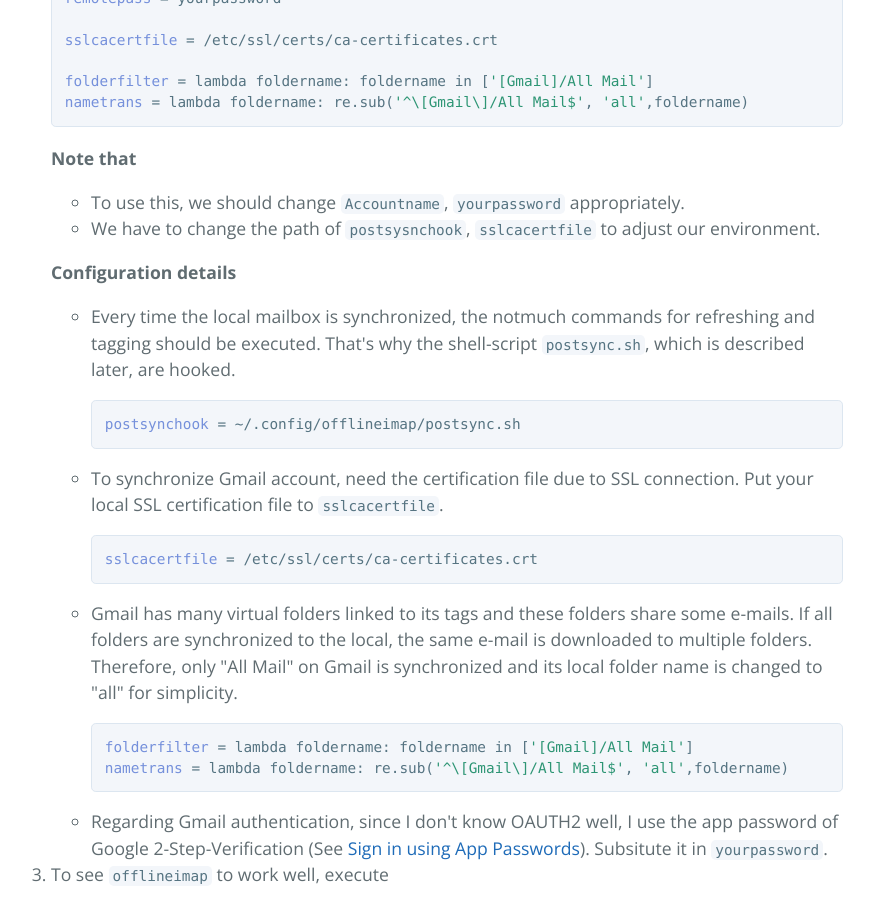
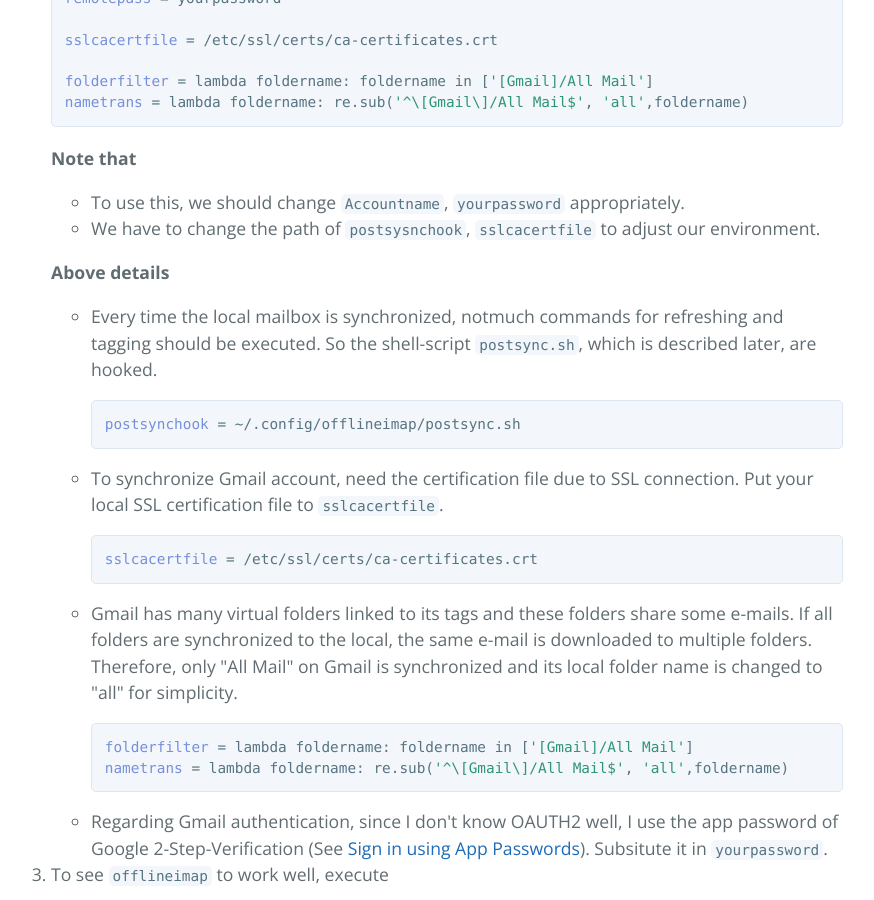
Before and after one commit to kkatsuyuki/notmuch-conf, a Jekyll site: the page built from docs/index.html, in a window 1280 px wide and 900 px high, scrolled down 2555 px. Shown: the whole window, without its empty margins (213-1087 px from the left). Built offline with Jekyll 4.4.1, drawn with Linux system fonts in a browser that asks for light colours.

Commit message:
easy correction

```diff
--- a/docs/index.html
+++ b/docs/index.html
@@ -164,15 +164,16 @@ My config file <code>$XDG_CONFIG_HOME/offlineimap/config</code> is
 <li>To use this, we should change <code>Accountname</code>, <code>yourpassword</code> appropriately.</li>
 <li>We have to change the path of <code>postsysnchook</code>, <code>sslcacertfile</code> to adjust our environment.</li>
 </ul>
+
 <p>
-<b>Configuration details</b>
+<b>Above details</b>
 </p>
 
 <ul class="org-ul">
 <li><p>
 Every time the local mailbox is synchronized,
-the notmuch commands for refreshing and tagging should be executed.
-That's why the shell-script <code>postsync.sh</code>, which is described later,
+notmuch commands for refreshing and tagging should be executed.
+So the shell-script <code>postsync.sh</code>, which is described later,
 are hooked.
 </p>
 <div class="org-src-container">
--- a/docs/org/index.org
+++ b/docs/org/index.org
@@ -83,11 +83,11 @@ layout: default
          - To use this, we should change =Accountname=, =yourpassword= appropriately.
          - We have to change the path of =postsysnchook=, =sslcacertfile= to adjust our environment.
 
-         *Configuration details*
+         *Above details*
 
          - Every time the local mailbox is synchronized,
-           the notmuch commands for refreshing and tagging should be executed.
-           That's why the shell-script =postsync.sh=, which is described later,
+           notmuch commands for refreshing and tagging should be executed.
+           So the shell-script =postsync.sh=, which is described later,
            are hooked.
            #+BEGIN_SRC conf-unix
            postsynchook = ~/.config/offlineimap/postsync.sh
```
